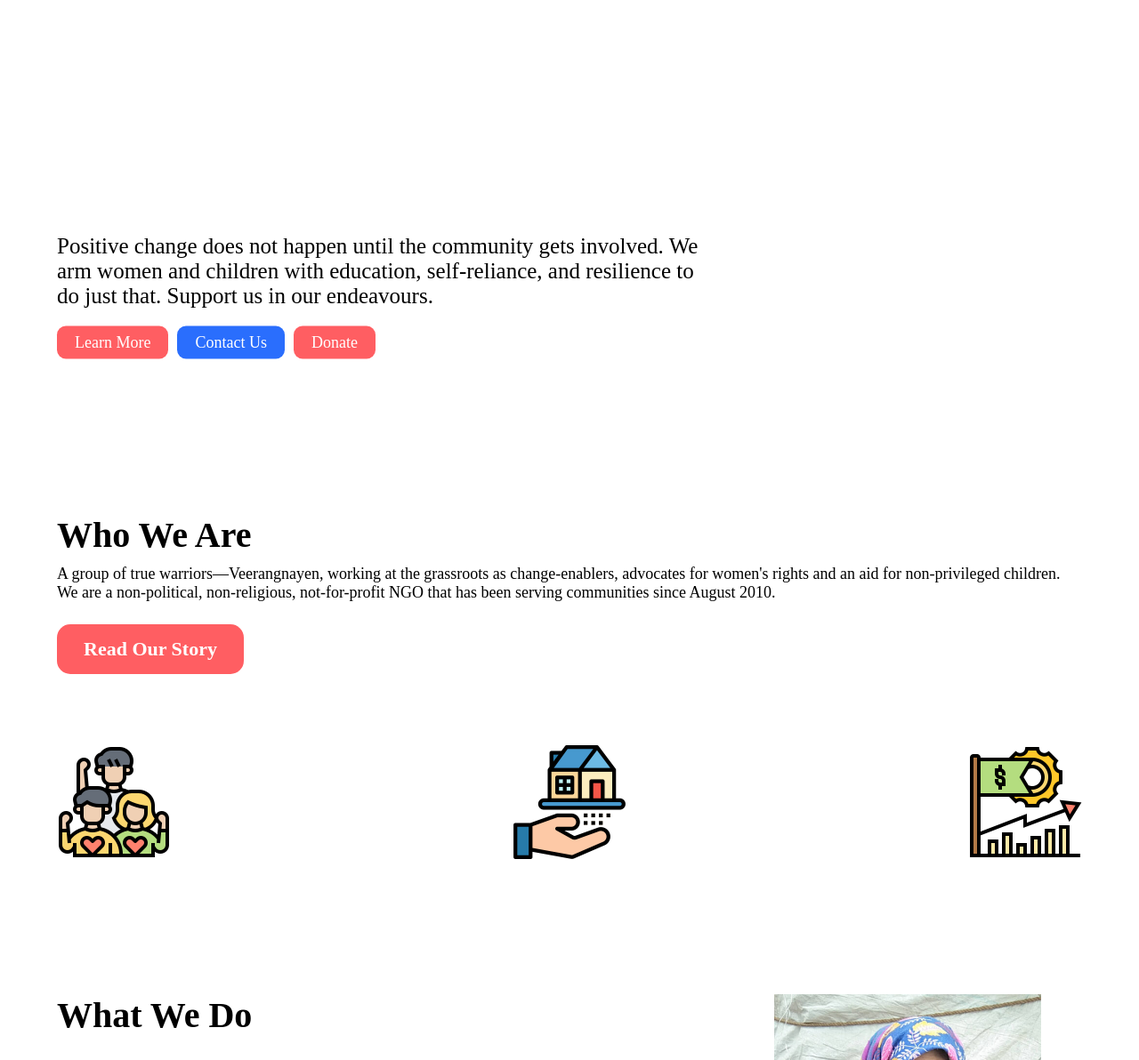
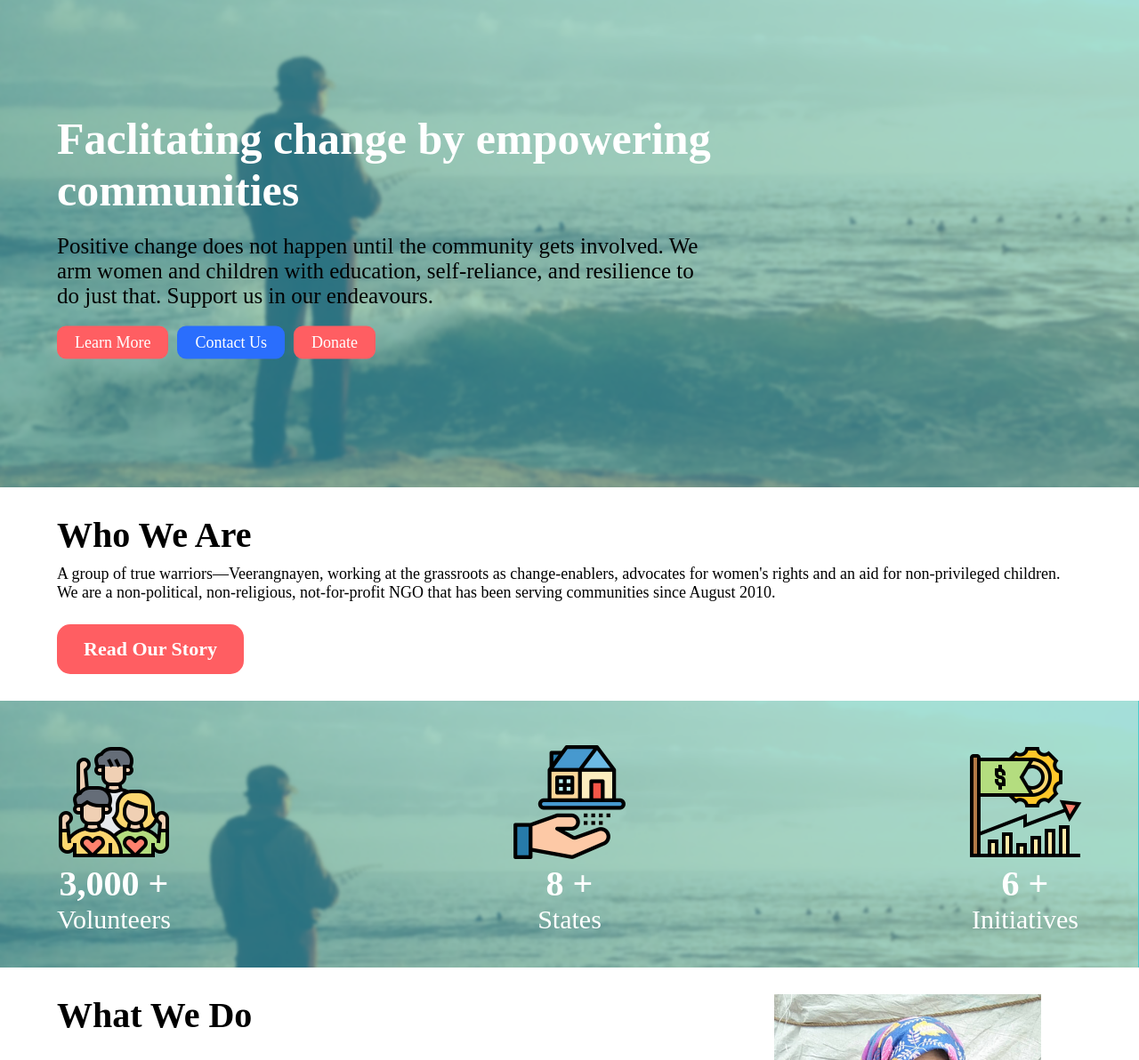
Before and after one commit to VishnuDutta/Youth-Veerangnayen, a plain HTML site: page index.html in a window 1280 px wide. Shown: the part 95-1287 px from the top of the page at 89% size. Drawn offline with Linux system fonts and the light colour scheme; the site is published under a folder, as on GitHub Pages, so addresses that start at the root find nothing.

Commit message:
Update style.css

```diff
--- a/style.css
+++ b/style.css
@@ -66,7 +66,7 @@
 /* <!-- ----------------------------------------MAIN BANNNER SECTION STARTS--------------------------------------- --> */
 
 .main_banner {
-    background-image: url(/Assets/banner.png);
+    background-image: url(Assets/banner.png);
     height: 566px;
     width: 100%;
     background-repeat: no-repeat;
@@ -167,7 +167,7 @@
 
 /* <!-- ----------------------------------------ANALYTICS SECTION ENDS--------------------------------------- --> */
 .analytics {
-    background-image: url(/Assets/banner.png);
+    background-image: url(Assets/banner.png);
     background-repeat: no-repeat;
     background-size: cover;
     height: 300px;
```
